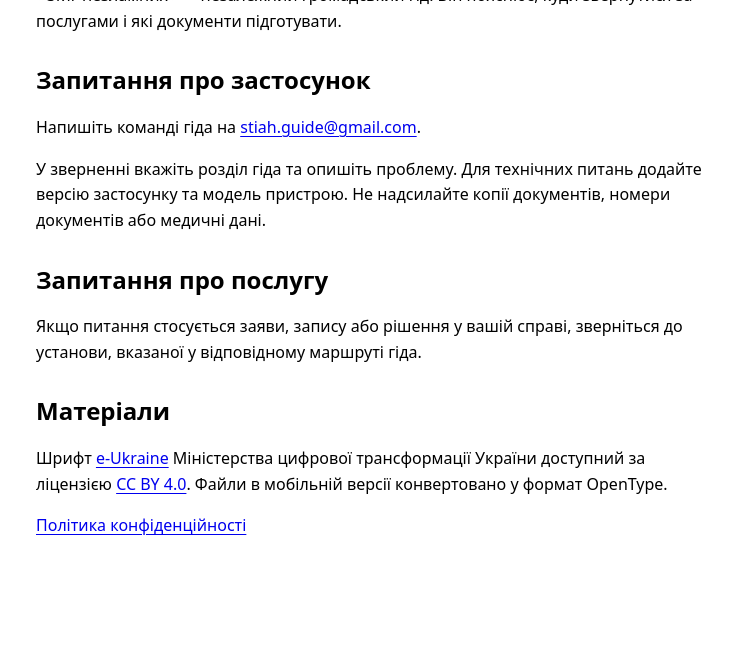
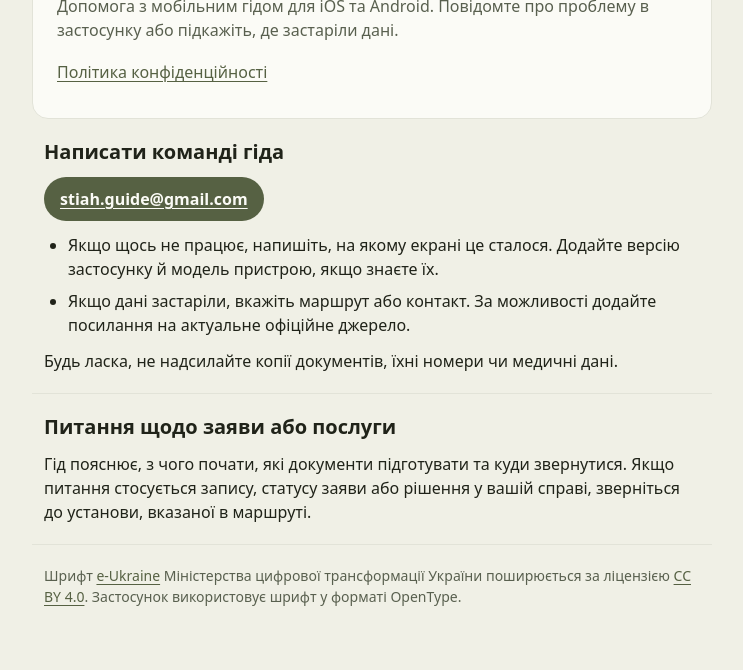
Before and after one commit to eerinessofsilence/stiah-nezlamnyh, a plain HTML site: page support.html in a window 1280 px wide. Shown: the part 130-800 px from the top of the page, without its empty margins (268-1011 px from the left). Drawn offline with Linux system fonts and the light colour scheme.

Commit message:
Clarify store privacy policy and refresh support pages

```diff
--- a/store-info.css
+++ b/store-info.css
@@ -1,9 +1,54 @@
 :root {
   color-scheme: light dark;
-  font: 100%/1.6 system-ui, sans-serif;
+  --canvas: #f0f0e6;
+  --surface: #fbfbf6;
+  --ink: #202319;
+  --muted: #59604f;
+  --accent: #566143;
+  --line: #e2e3d8;
+  font: 100%/1.5 system-ui, sans-serif;
 }
-body { margin: 0; background: Canvas; color: CanvasText; }
-main { max-width: 42rem; margin: auto; padding: 2rem 1.25rem; }
-h1, h2 { line-height: 1.2; }
-h2 { margin-top: 2rem; }
-a { text-underline-offset: 0.2em; }
+@media (prefers-color-scheme: dark) {
+  :root {
+    --canvas: #1c2118;
+    --surface: #282e22;
+    --ink: #f0f2e8;
+    --muted: #bdc6b1;
+    --accent: #c5d5b2;
+    --line: #46513d;
+  }
+}
+* { box-sizing: border-box; }
+body { margin: 0; background: var(--canvas); color: var(--ink); }
+main { max-inline-size: 44rem; margin-inline: auto; padding: 1.5rem 0.75rem 2rem; }
+header {
+  padding: clamp(1rem, 4vw, 1.5rem);
+  border: 1px solid var(--line);
+  border-radius: 1rem;
+  background: var(--surface);
+}
+h1, h2, p, ul { margin-block: 0; }
+h1 { font-size: 1.75rem; line-height: 2.125rem; font-weight: 400; letter-spacing: -.025em; }
+h2 { font-size: 1.25rem; line-height: 1.625rem; font-weight: 600; }
+p + p, h2 + p, ul, ul + p { margin-block-start: 0.75rem; }
+ul { padding-inline-start: 1.5rem; }
+li + li { margin-block-start: 0.5rem; }
+section, footer { padding: 1.25rem 0.75rem; }
+section + section, footer { border-block-start: 1px solid var(--line); }
+.brand, .lede, footer { color: var(--muted); }
+.brand { margin-block-end: 0.5rem; font-size: 0.875rem; font-weight: 600; }
+.lede { margin-block-start: 0.75rem; }
+nav { display: flex; flex-wrap: wrap; gap: 0 1rem; margin-block-start: 0.5rem; }
+a { color: var(--accent); text-underline-offset: 0.2em; overflow-wrap: anywhere; }
+a:focus-visible { outline: 2px solid currentColor; outline-offset: 3px; }
+nav a, .action { display: inline-flex; align-items: center; min-block-size: 2.75rem; }
+.action {
+  margin-block-start: 0.75rem;
+  padding: 0.5rem 1rem;
+  border-radius: 999px;
+  background: var(--accent);
+  color: var(--surface);
+  font-weight: 600;
+}
+.action:focus-visible { outline-color: var(--accent); }
+footer { font-size: 0.875rem; }
--- a/support.html
+++ b/support.html
@@ -1,19 +1,40 @@
 <!doctype html>
 <html lang="uk">
+<head>
   <meta charset="utf-8">
   <meta name="viewport" content="width=device-width, initial-scale=1">
   <title>Підтримка · Гід: Стяг незламних</title>
   <link rel="stylesheet" href="store-info.css">
+</head>
+<body>
   <main>
+    <header>
+      <p class="brand">Гід: Стяг незламних</p>
       <h1>Підтримка</h1>
-  <p>«Стяг незламних» — незалежний громадський гід. Він пояснює, куди звернутися за послугами і які документи підготувати.</p>
-  <h2>Запитання про застосунок</h2>
-  <p>Напишіть команді гіда на <a href="mailto:stiah.guide@gmail.com">stiah.guide@gmail.com</a>.</p>
-  <p>У зверненні вкажіть розділ гіда та опишіть проблему. Для технічних питань додайте версію застосунку та модель пристрою. Не надсилайте копії документів, номери документів або медичні дані.</p>
-  <h2>Запитання про послугу</h2>
-  <p>Якщо питання стосується заяви, запису або рішення у вашій справі, зверніться до установи, вказаної у відповідному маршруті гіда.</p>
-  <h2>Матеріали</h2>
-  <p>Шрифт <a href="https://thedigital.gov.ua/fonts">e-Ukraine</a> Міністерства цифрової трансформації України доступний за ліцензією <a href="https://creativecommons.org/licenses/by/4.0/">CC BY 4.0</a>. Файли в мобільній версії конвертовано у формат OpenType.</p>
-  <p><a href="privacy.html">Політика конфіденційності</a></p>
+      <p class="lede">Допомога з мобільним гідом для iOS та Android. Повідомте про проблему в застосунку або підкажіть, де застаріли дані.</p>
+      <nav aria-label="Сторінки гіда">
+        <a href="privacy.html">Політика конфіденційності</a>
+      </nav>
+    </header>
+
+    <section aria-labelledby="support-contact">
+      <h2 id="support-contact">Написати команді гіда</h2>
+      <a class="action" href="mailto:stiah.guide@gmail.com">stiah.guide@gmail.com</a>
+      <ul>
+        <li>Якщо щось не працює, напишіть, на якому екрані це сталося. Додайте версію застосунку й модель пристрою, якщо знаєте їх.</li>
+        <li>Якщо дані застаріли, вкажіть маршрут або контакт. За можливості додайте посилання на актуальне офіційне джерело.</li>
+      </ul>
+      <p>Будь ласка, не надсилайте копії документів, їхні номери чи медичні дані.</p>
+    </section>
+
+    <section aria-labelledby="services">
+      <h2 id="services">Питання щодо заяви або послуги</h2>
+      <p>Гід пояснює, з чого почати, які документи підготувати та куди звернутися. Якщо питання стосується запису, статусу заяви або рішення у вашій справі, зверніться до установи, вказаної в маршруті.</p>
+    </section>
+
+    <footer>
+      <p>Шрифт <a href="https://thedigital.gov.ua/fonts">e-Ukraine</a> Міністерства цифрової трансформації України поширюється за ліцензією <a href="https://creativecommons.org/licenses/by/4.0/">CC BY 4.0</a>. Застосунок використовує шрифт у форматі OpenType.</p>
+    </footer>
   </main>
+</body>
 </html>
```
Also changed, not shown: docs/store-release.md (+9 -3 lines), docs/typography.md (+4 -0 lines), privacy.html (+40 -10 lines), README.md, mobile/README.md. Lines whose indentation alone changed are shown as unchanged.
